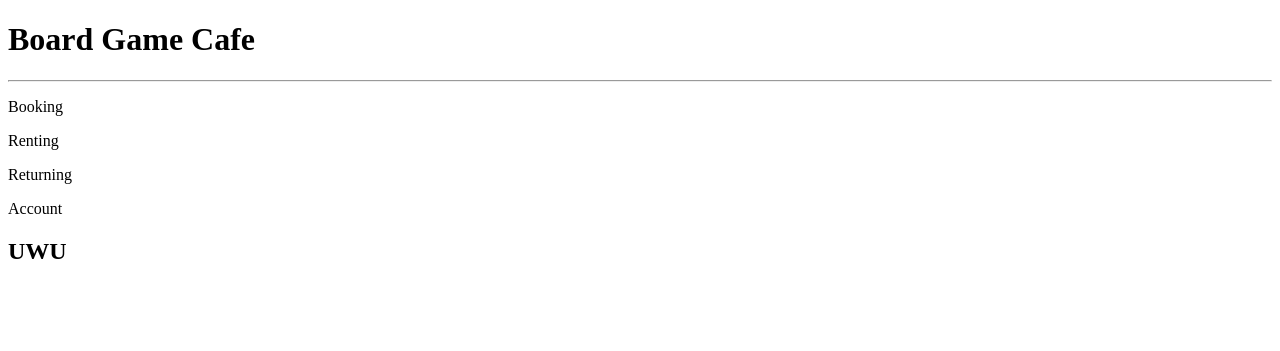
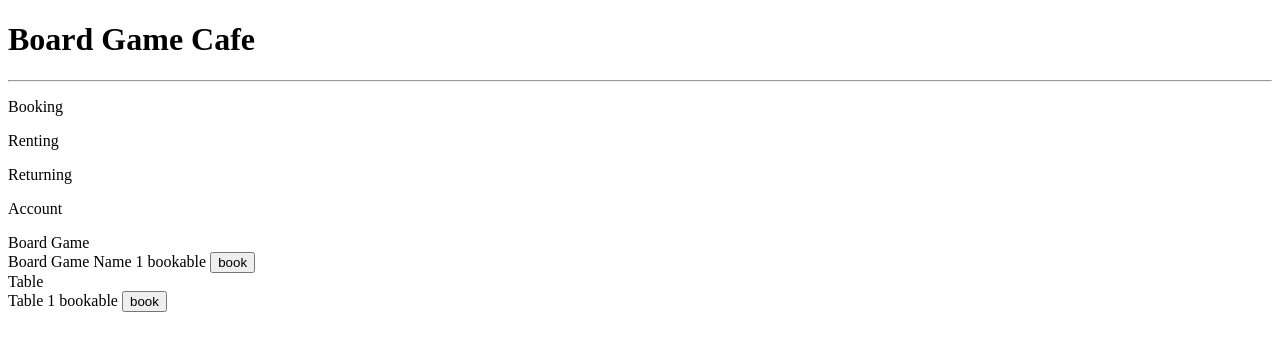
Before and after one commit to EggADayKeepTheTeacherAway/Board-Game-Cafe, a Django app: page / in a window 1280 px wide. Shown: the top 351 px of the page. Run offline with Django 5.2, Linux system fonts and the light colour scheme.

Commit message:
feat: finish mockup index.html

```diff
--- a/board_game_cafe/templates/app/index.html
+++ b/board_game_cafe/templates/app/index.html
@@ -1,5 +1,27 @@
 {% extends "base.html" %}
 
 {% block content %}
-<h2>UWU</h2>
+<div class="board-game container">
+    <div class="board-game-header">
+        Board Game
+    </div>
+
+    <div class="content">
+        <span>Board Game Name 1</span>
+        <span>bookable</span>
+        <button>book</button>
+    </div>
+</div>
+
+<div class="table container">
+    <div class="table-header">
+        Table
+    </div>
+
+    <div class="content">
+        <span>Table 1</span>
+        <span>bookable</span>
+        <button>book</button>
+    </div>
+</div>
 {% endblock %}
--- a/board_game_cafe/views.py
+++ b/board_game_cafe/views.py
@@ -3,7 +3,6 @@
 from django.shortcuts import get_object_or_404, redirect, render
 from django.http import HttpResponse
 from django.views import generic
-
 
 
 class HomeView(generic.ListView):
```
